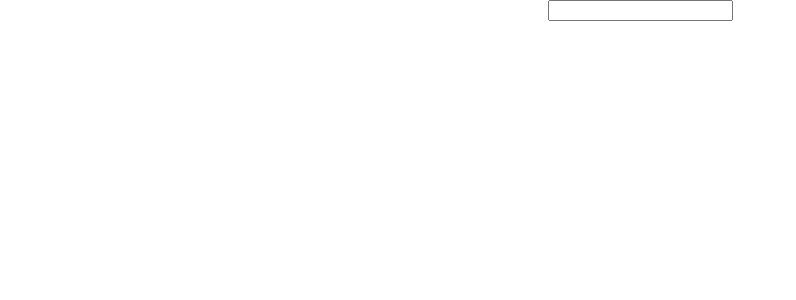
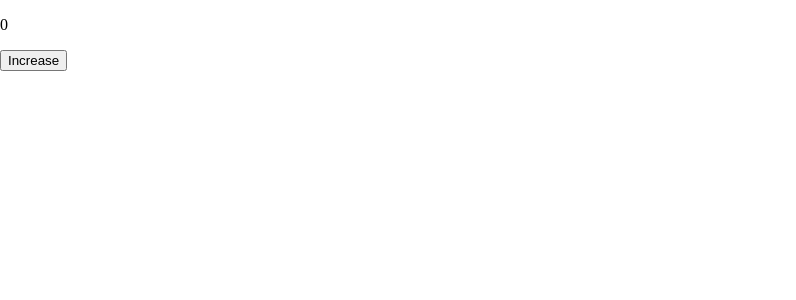
Before and after one commit to wkylin/react-hooks, a React (Create React App) app: page / in a window 1280 px wide. Shown: the top 300 px of the page, without its empty margins (0-796 px from the left). Built offline with nearby package versions, Linux system fonts and the light colour scheme.

Commit message:
git hooks

```diff
--- a/src/App.js
+++ b/src/App.js
@@ -2,13 +2,15 @@
  * @Author: wkylin.w
  * @Date: 2020-08-02 11:34:05
  * @Last Modified by: wkylin.w
- * @Last Modified time: 2020-09-14 21:25:26
+ * @Last Modified time: 2020-09-15 23:26:10
  */
 import React from 'react'
 import './App.css'
 
 // import InputComp from 'components/DebouncedInput/DebouncedInput'
-import DebounceCallbackDemo from 'components/DebouncedInput/DebounceCallback'
+// import DebounceCallbackDemo from 'components/DebouncedInput/DebounceCallback'
+// import UsePreviousDemo from 'components/useState/UsePreviousDemo'
+import UseSetStateCallback from 'components/useState/UseSetStateCallbackDemo'
 // import ForwardRefParent from './components/forwardRef/ForwardRefParent'
 // import FancyInputParent from './components/forwardRef/FancyInput'
 // import UseInputFieldDemo from './components/customHooks/UseInputFieldDemo'
@@ -87,7 +89,9 @@ function App() {
 
   return (
     <>
-      <DebounceCallbackDemo />
+      <UseSetStateCallback />
+      {/* <UsePreviousDemo /> */}
+      {/* <DebounceCallbackDemo /> */}
       {/* <InputComp
         onDebouncedValChange={(a) => {
           console.log(a);
--- /dev/null
+++ b/src/components/useState/UsePreviousDemo.js
@@ -0,0 +1,30 @@
+import React, { useState } from 'react';
+
+import usePrevious from './usePrevious';
+
+const UsePreviousDemo = () => {
+
+  const [counter, setCounter] = useState(0);
+
+  const preCounter = usePrevious(counter);
+
+
+  const clickCounter = () => {
+    setCounter(prev => prev + 1);
+  }
+
+  const getLatestCounter = () => {
+    console.log(preCounter)
+  }
+
+  return (
+    <div>
+      <div onClick={clickCounter}>Count</div>
+
+      <div onClick={getLatestCounter}>get counter</div>
+    </div>
+  )
+
+}
+
+export default UsePreviousDemo;
--- /dev/null
+++ b/src/components/useState/UseSetStateCallbackDemo.js
@@ -0,0 +1,32 @@
+import React from 'react'
+import { useStateWithCallbackLazy } from './useStateWithCallback'
+
+
+// www.robinwieruch.de
+// https://overreacted.io/
+const UseSetStateCallback = () => {
+  const [count, setCount] = useStateWithCallbackLazy(0)
+
+  const handleClick = () => {
+    setCount(count + 1, (currentCount) => {
+      console.log(currentCount)
+      if (currentCount > 1) {
+        console.log('Threshold of over 1 reached.')
+      } else {
+        console.log('No threshold reached.')
+      }
+    })
+  }
+
+  return (
+    <div>
+      <p>{count}</p>
+
+      <button type="button" onClick={handleClick}>
+        Increase
+      </button>
+    </div>
+  )
+}
+
+export default UseSetStateCallback
--- /dev/null
+++ b/src/components/useState/useStateWithCallback.js
@@ -0,0 +1,43 @@
+import { useState, useEffect, useLayoutEffect, useRef } from 'react'
+
+const useStateWithCallback = (initialState, callback) => {
+  const [state, setState] = useState(initialState)
+
+  useEffect(() => callback(state), [state, callback])
+
+  return [state, setState]
+}
+
+const useStateWithCallbackInstant = (initialState, callback) => {
+  const [state, setState] = useState(initialState)
+
+  useLayoutEffect(() => callback(state), [state, callback])
+
+  return [state, setState]
+}
+
+const useStateWithCallbackLazy = (initialValue) => {
+  const callbackRef = useRef(null)
+
+  const [value, setValue] = useState(initialValue)
+
+  useEffect(() => {
+    if (callbackRef.current) {
+      callbackRef.current(value)
+
+      callbackRef.current = null
+    }
+  }, [value])
+
+  const setValueWithCallback = (newValue, callback) => {
+    callbackRef.current = callback
+
+    return setValue(newValue)
+  }
+
+  return [value, setValueWithCallback]
+}
+
+export { useStateWithCallbackInstant, useStateWithCallbackLazy }
+
+export default useStateWithCallback
```
Also changed, not shown: src/components/useState/usePrevious.js (added, +12 -0 lines).
